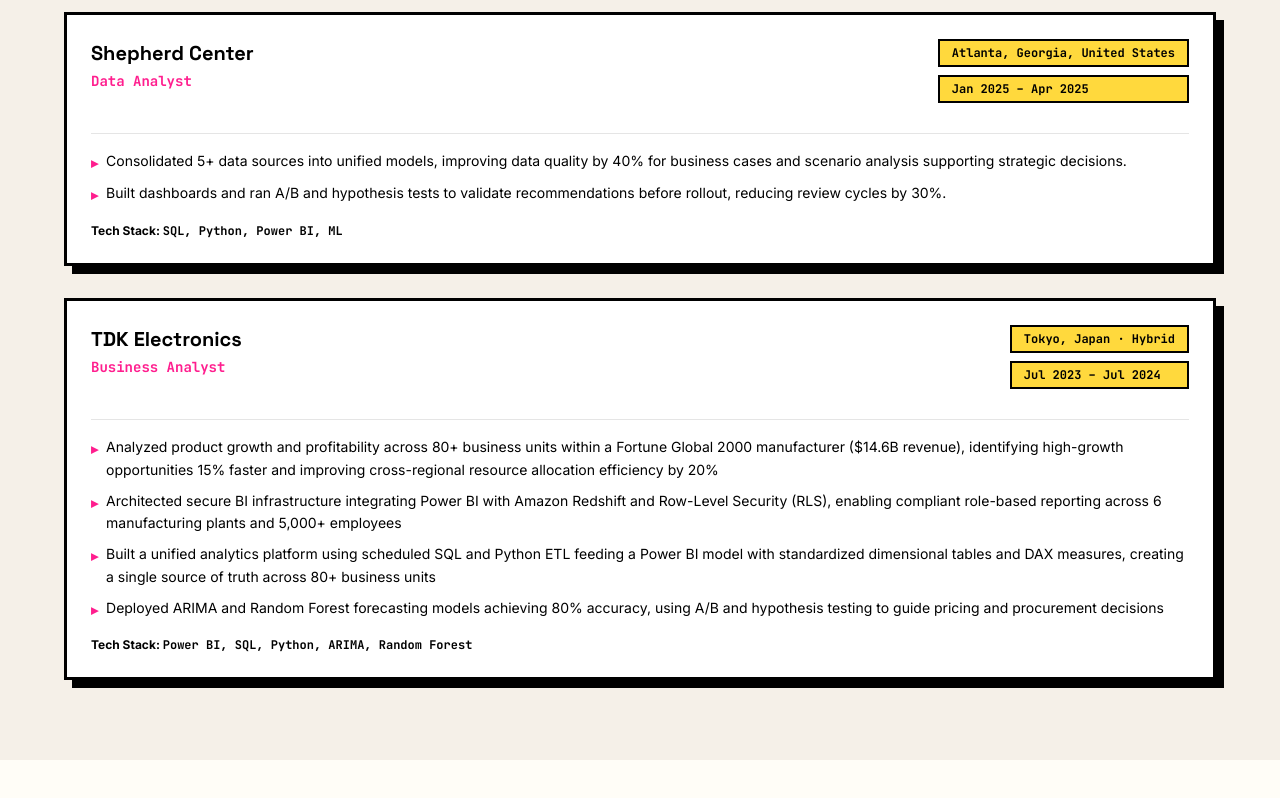
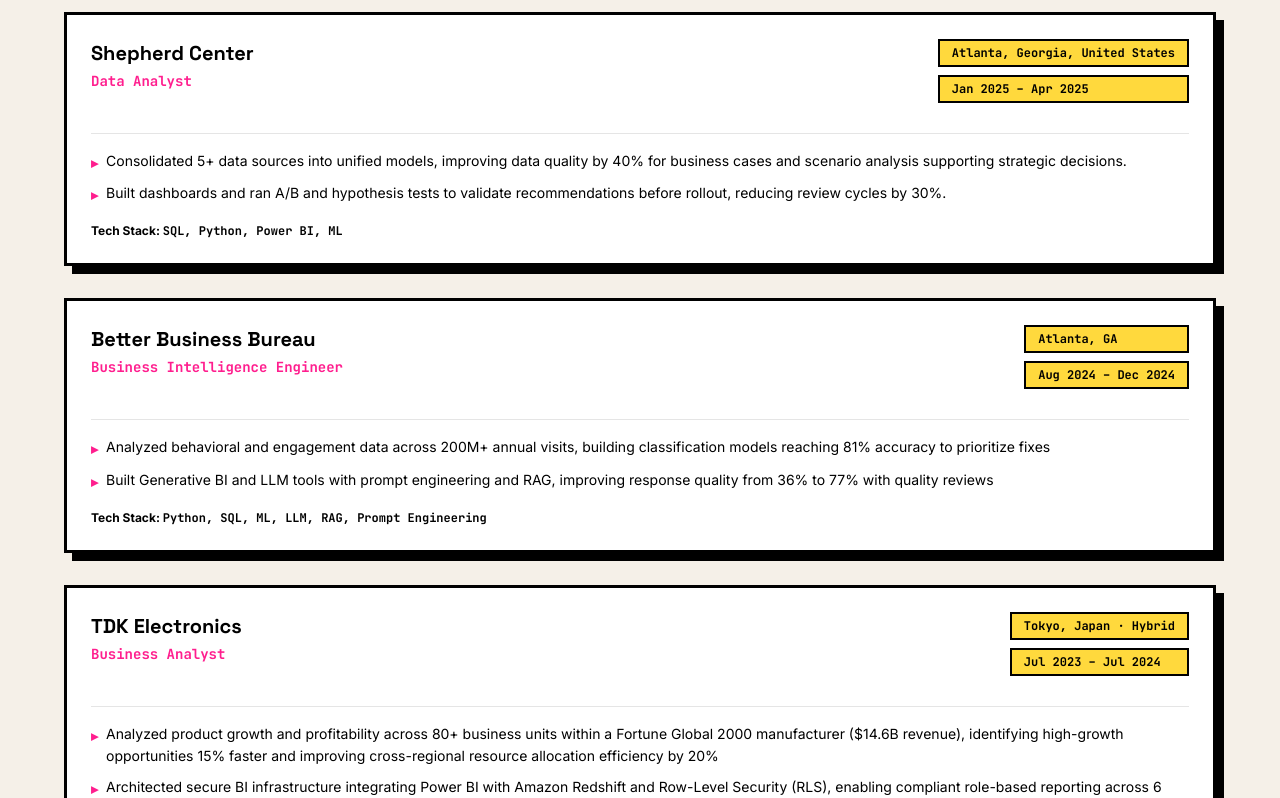
Before and after one commit to Harshalk2002/ds-portfolio, a Next.js app: page / in a window 1280 px wide. Shown: the part 4498-5296 px from the top of the page. Built offline with nearby package versions, Linux system fonts and the light colour scheme.

Commit message:
feat: add Better Business Bureau experience entry

```diff
--- a/app/page.tsx
+++ b/app/page.tsx
@@ -408,6 +408,17 @@
                 ],
               },
               {
+                company: "Better Business Bureau",
+                role: "Business Intelligence Engineer",
+                location: "Atlanta, GA",
+                date: "Aug 2024 – Dec 2024",
+                techStack: "Python, SQL, ML, LLM, RAG, Prompt Engineering",
+                bullets: [
+                  "Analyzed behavioral and engagement data across 200M+ annual visits, building classification models reaching 81% accuracy to prioritize fixes",
+                  "Built Generative BI and LLM tools with prompt engineering and RAG, improving response quality from 36% to 77% with quality reviews",
+                ],
+              },
+              {
                 company: "TDK Electronics",
                 role: "Business Analyst",
                 location: "Tokyo, Japan · Hybrid",
```
